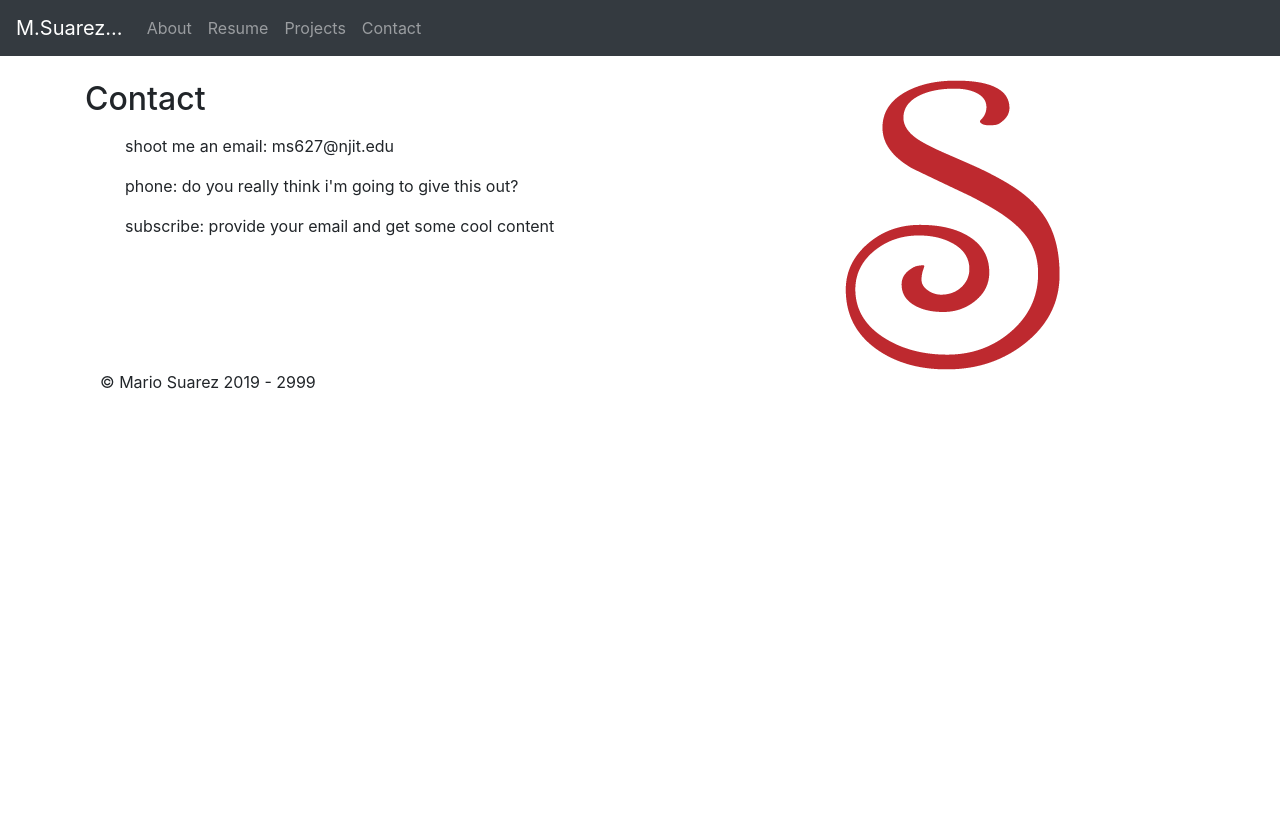
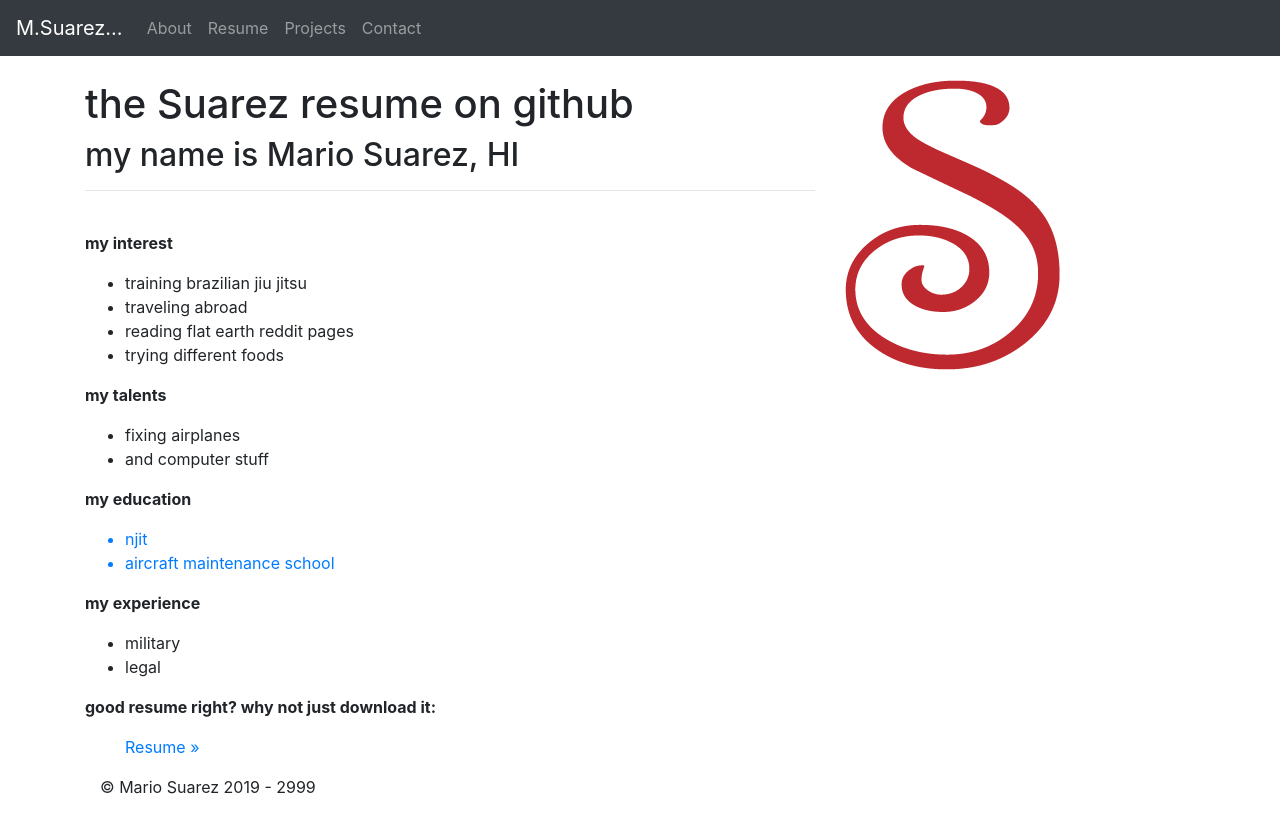
Before and after one commit to njitsuarez/njitsuarez.github.io, a Jekyll site: the page built from resume/index.html, in a window 1280 px wide. Shown: the top 833 px of the page. Built offline with Jekyll 4.4.1, drawn with Linux system fonts in a browser that asks for light colours.

Commit message:
Feature: content to resume

```diff
--- a/projects/index.html
+++ b/resume/index.html
@@ -1,9 +1,35 @@
 ---
 layout: default
 ---
-<h2>Contact</h2>
-<p>
-<ul>shoot me an email: ms627@njit.edu</ul>
-<ul>phone: do you really think i'm going to give this out? </ul>
-<ul>subscribe: provide your email and get some cool content </ul>
-</p>
+<h1>the Suarez resume on github</h1>
+<h2>my name is Mario Suarez, HI</h2>
+<hr />
+<br>
+<p><b>my interest</b></p>
+<ul>
+    <li>training brazilian jiu jitsu</li>
+    <li>traveling abroad</li>
+    <li>reading flat earth reddit pages</li>
+    <li>trying different foods</li>
+</ul>
+<p><b>my talents</b></p>
+<ul>
+    <li>fixing airplanes</li>
+    <li>and computer stuff</li>
+</ul>
+<p><b>my education</b></p>
+<ul>
+    <a href="http://www.njit.edu">
+        <li>njit</li>
+    </a>
+    <a href="https://www.forcecom.uscg.mil/Our-Organization/FORCECOM-UNITS/ATTC/">
+        <li>aircraft maintenance school</li>
+    </a>
+</ul>
+<p><b>my experience</b></p>
+<ul>
+    <li>military</li>
+    <li>legal</li>
+</ul>
+<p><b>good resume right? why not just download it:</b></p>
+<ul><a href="/images/resume.pdf" download>Resume &raquo;</a></ul>
```
